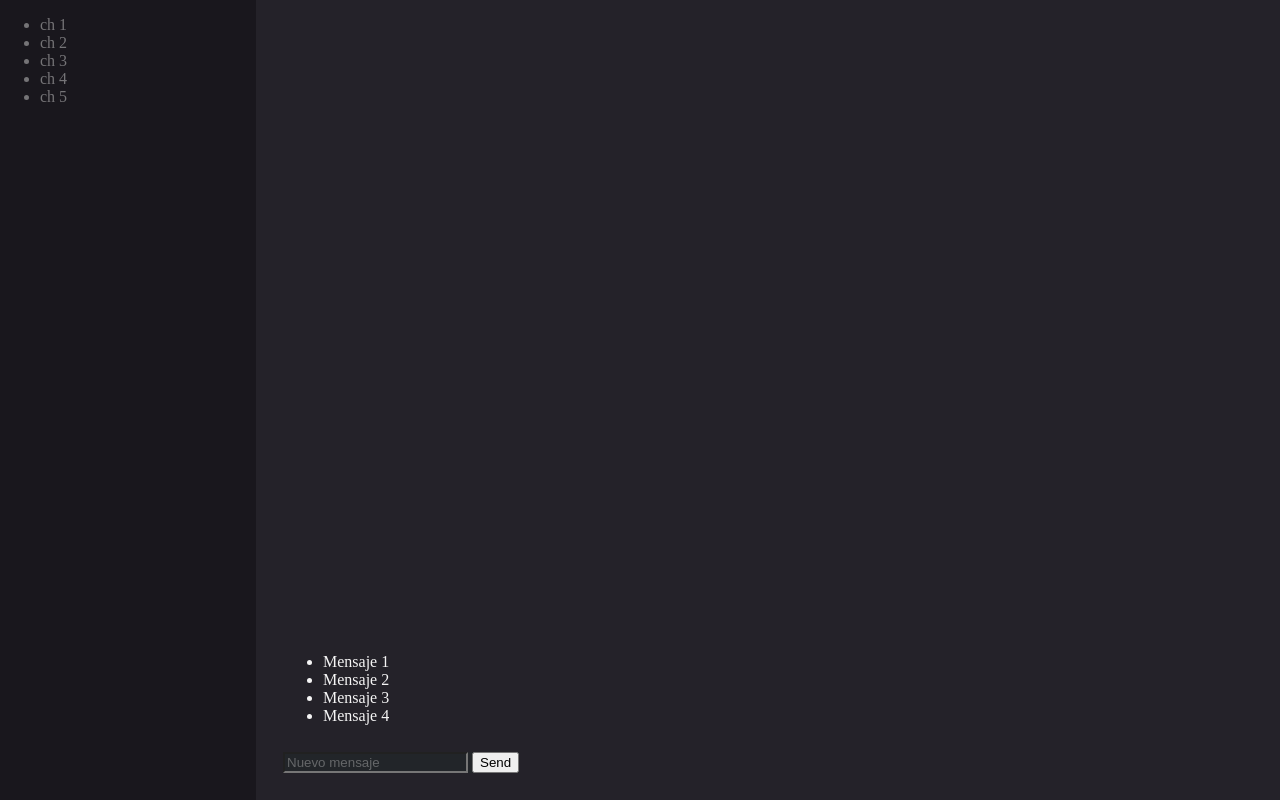
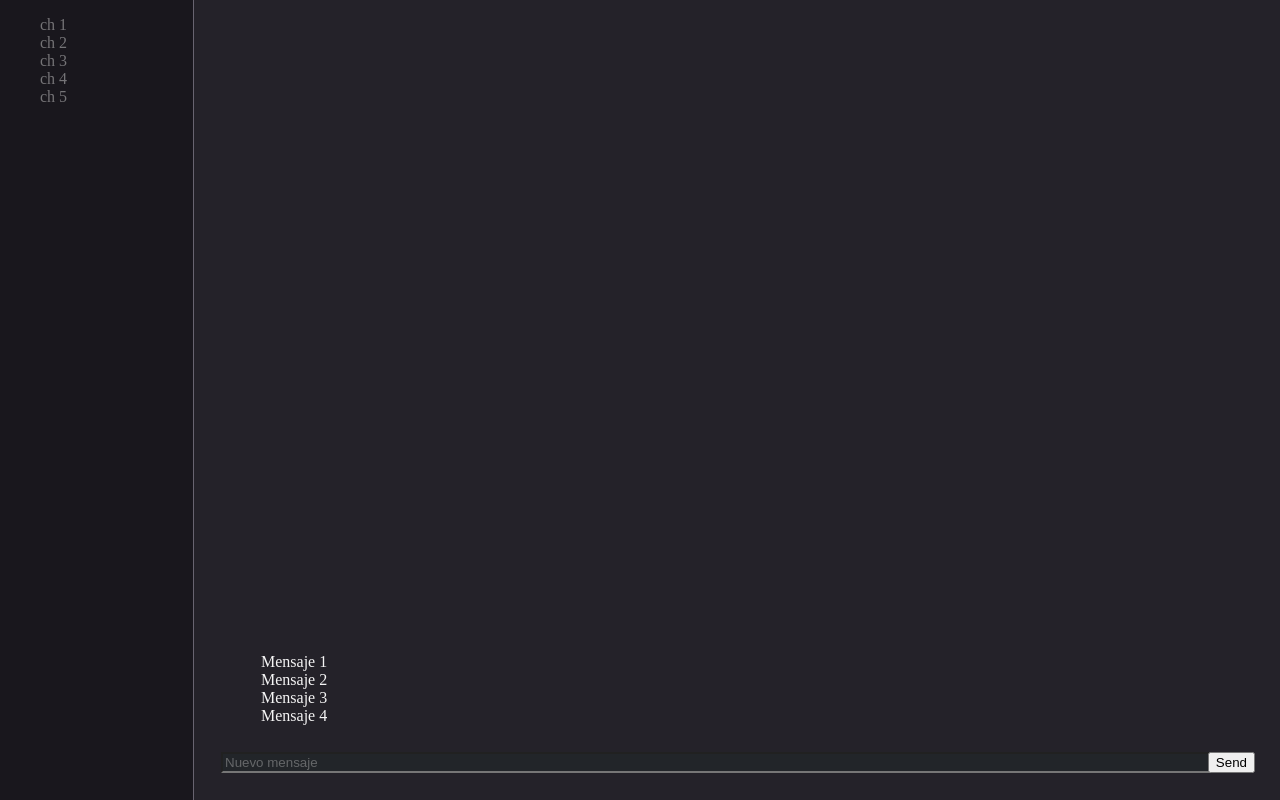
Before and after one commit to juandavc12/Project-Make-It-Real, a plain HTML site: page index.html in a window 1280 px wide. Drawn offline with Linux system fonts and the light colour scheme.

Commit message:
Posicionamiento

```diff
--- a/style.css
+++ b/style.css
@@ -1,20 +1,21 @@
-body{
+body {
     background-color: #242229;
     display: flex;
     margin: 0px;
 
 }
 
-.channels{
+.channels {
     width: 20%;
     height: 100vh;
     background-color: #19171D;
-
+    border-right: 1px solid #686470;
 
 }
 
 #listchan {
     color: #757477;
+    list-style: none;
 }
 
 .chatContainer {
@@ -32,7 +33,7 @@ body{
     margin-left: 27px;
     margin-right: 27px;
     margin-bottom: 0;
-
+    list-style: none;
 }
 
 
@@ -46,8 +47,13 @@ body{
 
 #newM {
     background: transparent;
-
+    width: 80vw;
     }
-::placeholder{
+::placeholder {
     color: #656769;
 }
+
+button {
+    position: absolute;
+    right: 25px;
+}
```
